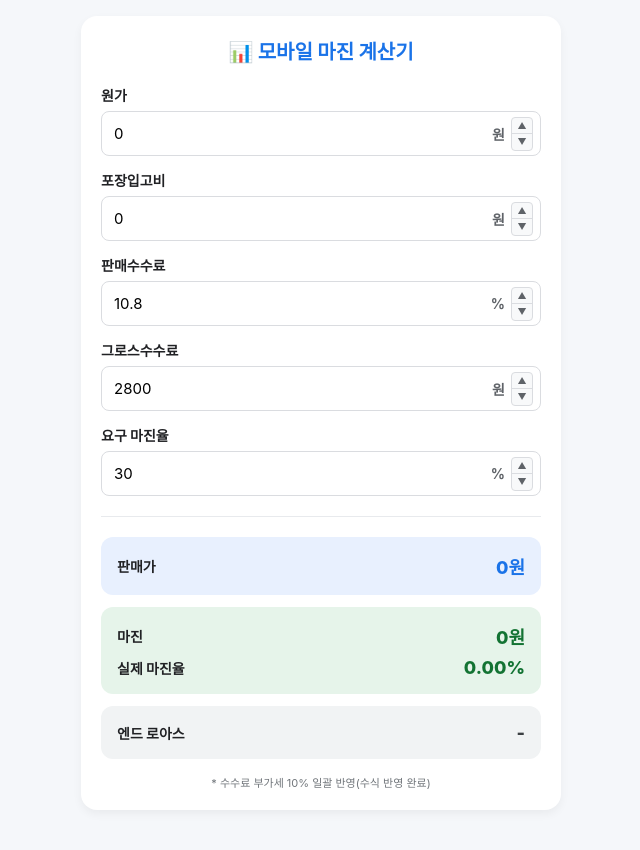
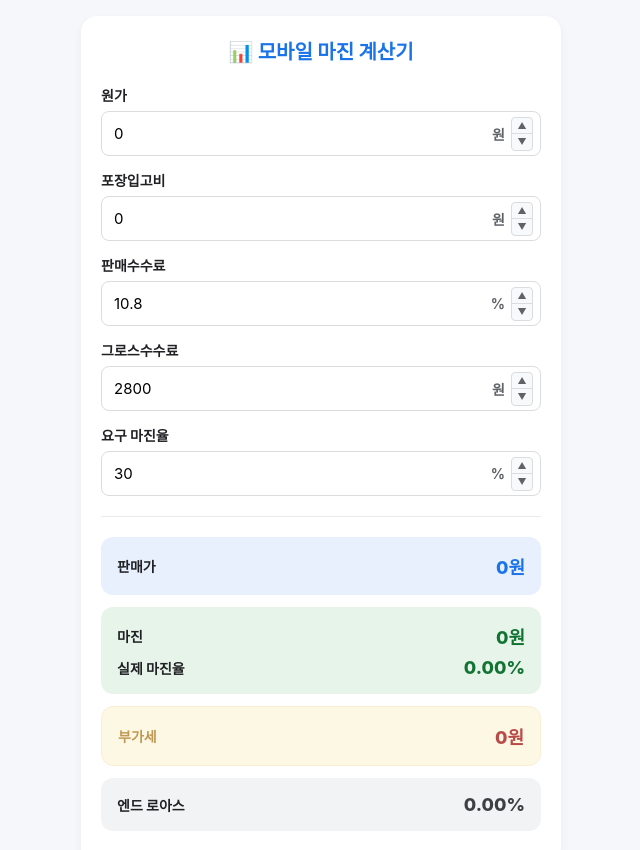
Before and after one commit to whitefrill/laladay6, a plain HTML site: page 라라데이식스_간이마진계산기.html in a window 1280 px wide. Shown: the whole page, without its empty margins (319-959 px from the left). Before the commit the page ends 826 px from the top, so only its background shows below. Drawn offline with Linux system fonts and the light colour scheme.

Commit message:
Add files via upload

```diff
--- a/라라데이식스_간이마진계산기.html
+++ b/라라데이식스_간이마진계산기.html
@@ -257,23 +257,27 @@
         </div>
     </div>
 
+    <div class="result-box" style="background-color: #fcf8e3; border: 1px solid #fbeed5;">
+        <div class="result-row">
+            <span class="result-label" style="color: #c09853;">부가세</span>
+            <span class="result-value" id="k1" style="color: #b94a48;">0원</span>
+        </div>
+    </div>
+
     <div class="result-box" style="background-color: #f1f3f4;">
         <div class="result-row">
             <span class="result-label">엔드 로아스</span>
-            <span class="result-value" id="k1" style="color: #3c4043;">0%</span>
+            <span class="result-value" id="l1" style="color: #3c4043;">0%</span>
         </div>
     </div>
-
-    <div class="info-text">* 수수료 부가세 10% 일괄 반영(수식 반영 완료)</div>
 </div>
 
 <script>
-// 커스텀 증감 버튼 함수
 function stepValue(id, amount) {
     const input = document.getElementById(id);
     let val = parseFloat(input.value) || 0;
     val += amount;
-    if (val < 0) val = 0; // 음수 방지
+    if (val < 0) val = 0;
 
     if (id === 'e1') {
         input.value = parseFloat(val.toFixed(1));
@@ -284,17 +288,13 @@ function stepValue(id, amount) {
     calculate();
 }
 
-// 앞에 불필요한 0(예: 03800, 010.8)이 생기지 않도록 실시간 포맷팅 처리하는 함수
 function formatInputValue(input) {
     let valStr = input.value;
     if (valStr === '') return;
 
-    // 숫자로 변환 후 다시 문자열로 바꿔서 앞의 무의미한 0 제거
     let num = parseFloat(valStr);
     if (!isNaN(num)) {
-        // 단, 소비자가 소수점을 입력 중인 상황(예: "10.")을 고려하여 처리
         if (valStr.includes('.') && valStr.endsWith('0') && !valStr.endsWith('.0')) {
-            // 소수점 아래 0을 유지해야 하는 특수 상황이 아니면 기본 변환
             input.value = valStr.replace(/^0+(?=\d)/, '');
         } else if (valStr.startsWith('0') && valStr.length > 1 && valStr[1] !== '.') {
             input.value = num;
@@ -302,15 +302,12 @@ function formatInputValue(input) {
     }
 }
 
-// 직접 키보드로 입력할 때 이벤트 처리
 document.querySelectorAll('input').forEach(input => {
-    // 포커스가 빠져나갈 때 최종적으로 앞의 0을 확실히 제거
     input.addEventListener('blur', function() {
         if(this.value !== '') {
             this.value = parseFloat(this.value);
         }
     });
-
     input.addEventListener('input', function() {
         formatInputValue(this);
         calculate();
@@ -328,7 +325,9 @@ function calculate() {
     let i1 = 0;
     let j1 = 0;
     let k1 = 0;
+    let l1 = 0;
 
+    // H1 수식 : =IF(C1+D1>0,CEILING((C1 +D1+ (F1 * 1.1)) / (1-G1 - (E1 * 1.1)), 100),0)
     if ((c1 + d1) > 0) {
         const bunmo = 1 - g1 - (e1 * 1.1);
         if (bunmo > 0) {
@@ -339,26 +338,34 @@ function calculate() {
         }
     }
 
+    // I1 수식 : =(H1-(((H1*E1)+F1)*1.1)-C1-D1)/1.1
     if (h1 > 0) {
-        i1 = h1 - (((h1 * e1) + f1) * 1.1) - c1 - d1;
+        i1 = (h1 - (((h1 * e1) + f1) * 1.1) - c1 - d1) / 1.1;
     }
 
+    // J1 수식 : =IFERROR(I1/H1,"")
     if (h1 !== 0) {
         j1 = i1 / h1;
     }
 
-    if (i1 !== 0) {
-        k1 = (h1 / i1) * 1.1;
+    // K1 수식 : =I1*0.1
+    k1 = i1 * 0.1;
+
+    // L1 수식 : =IFERROR((11000/J1)/10000,0)
+    if (j1 !== 0) {
+        l1 = (11000 / j1) / 10000;
     }
 
+    // 결과 렌더링
     document.getElementById('h1').innerText = h1.toLocaleString() + '원';
     document.getElementById('i1').innerText = Math.round(i1).toLocaleString() + '원';
     document.getElementById('j1').innerText = (j1 * 100).toFixed(2) + '%';
+    document.getElementById('k1').innerText = Math.round(k1).toLocaleString() + '원';
 
-    if (i1 !== 0) {
-        document.getElementById('k1').innerText = (k1 * 100).toFixed(2) + '%';
+    if (j1 !== 0) {
+        document.getElementById('l1').innerText = (l1 * 100).toFixed(2) + '%';
     } else {
-        document.getElementById('k1').innerText = '-';
+        document.getElementById('l1').innerText = '0.00%';
     }
 }
 
```
